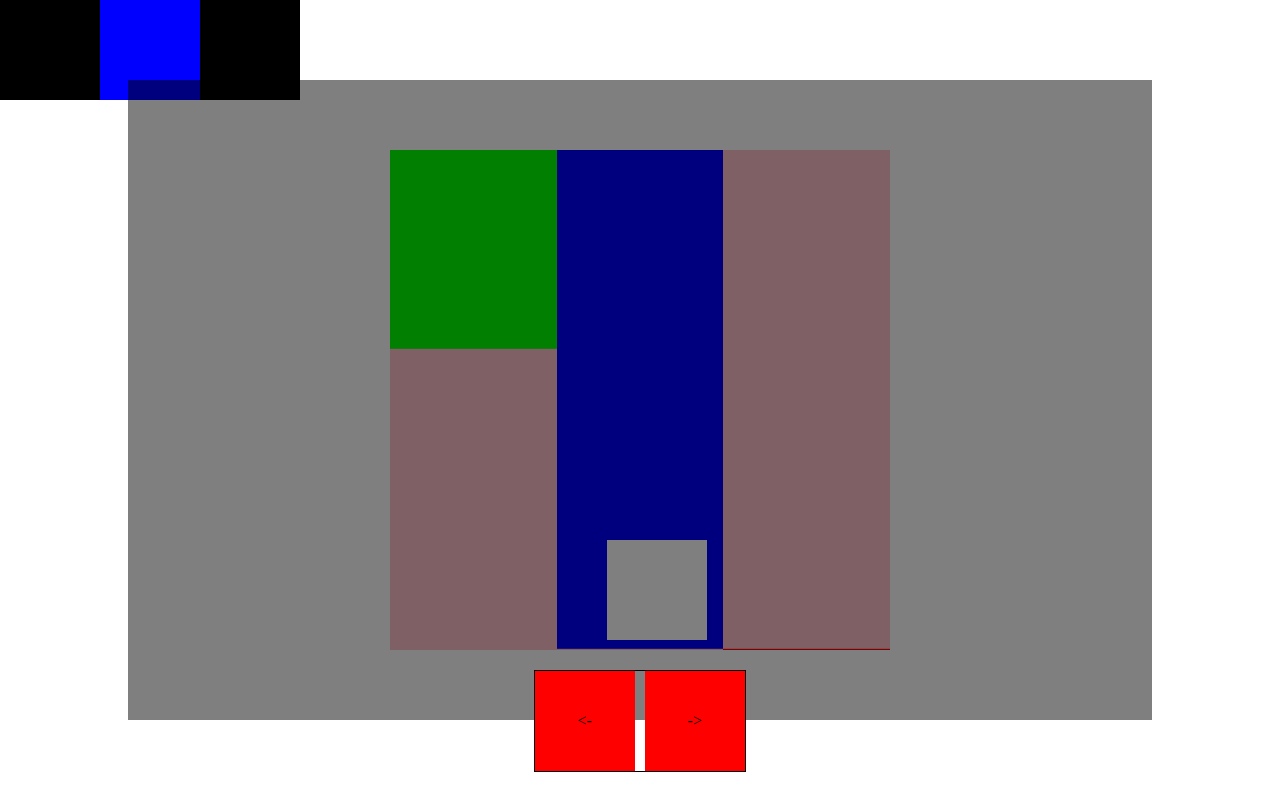
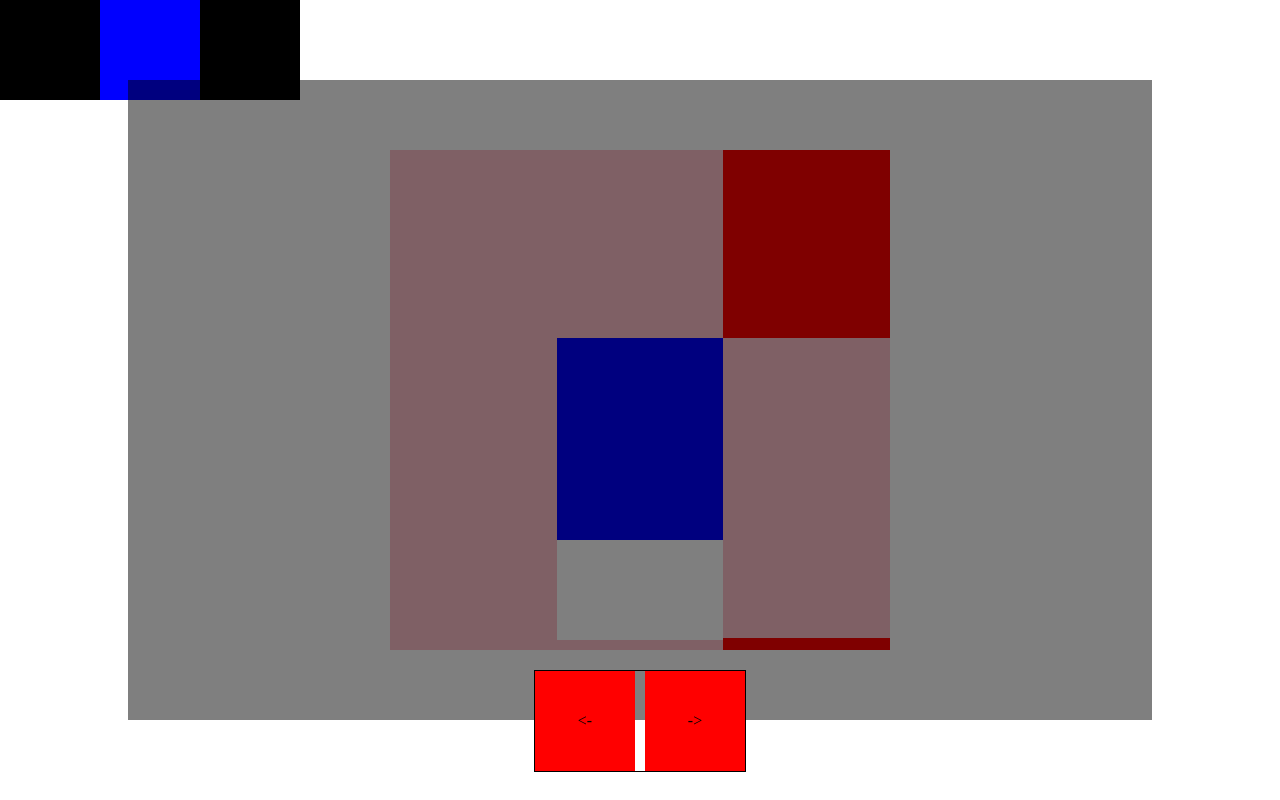
Before and after one commit to imMatheus/css-subway-surfer, a website: page index.pug in a window 1280 px wide. Drawn offline with nearby package versions, Linux system fonts and the light colour scheme; files that its build step writes are made by us from their sources.

Commit message:
renamed and added more trains

```diff
--- a/index.pug
+++ b/index.pug
@@ -19,8 +19,7 @@ html(lang="en")
         input(type="radio" name="player-move" value="r" id="move-r")
     .train-container
         .train-inner
-            //- - const trains = [ 'l', 'r', 'm', 'r', 'l'].reverse()
-            - const trains = ['l','l', 'r', 'm', 'lm', 'l', 'l','r', 'm', 'l', 'l', 'lm','r','l','l', 'r'].reverse()
+            - const trains = ['l','l', 'r', 'm', 'r', 'r','l', 'm', 'l', 'l', 'lm','r','l','l', 'r'].reverse()
               each train in trains
                 if train === 'l'
                   .train-row
@@ -39,4 +38,4 @@ html(lang="en")
                   .train-row
                     .train.middle
                     .train.right
-        .player
+        .player-wrapper
--- a/style.scss
+++ b/style.scss
@@ -5,9 +5,7 @@ $animation_time: 25s;
 $animation_delay: 0s;
 $train_height: 300px;
 $train_container_size: 500px;
-// $trains: l, r, m, r, l;
-$trains: l l r m lm l l r m l l lm r l l r;
-// $trains: l, l, r, m, lm, l, l, r, m, l, l, lm, r, l, l, r;
+$trains: l l r m r r l m l l lm r l l r;
 
 :root {
   --train-l: black;
@@ -196,7 +194,7 @@ body {
     position: relative;
 
     &:has(input:checked) {
-      background-color: green;
+      // background-color: green;
     }
 
     input {
@@ -207,17 +205,17 @@ body {
   }
 }
 
-.player {
+.player-wrapper {
   position: absolute;
   height: 100px;
-  width: 100px;
+  width: $train_container_size / 3;
   background-color: white;
   bottom: 10px;
-  transform: translate(50%, 0%);
+  transition: left 0.05s ease-out;
 }
 
 body:has(#move-l:checked) {
-  .player {
+  .player-wrapper {
     left: 0%;
   }
 
@@ -249,7 +247,7 @@ body:has(#move-l:checked) {
 }
 
 body:has(#move-m:checked) {
-  .player {
+  .player-wrapper {
     left: (math.div(1, 3) * 100%);
   }
 
@@ -279,7 +277,7 @@ body:has(#move-m:checked) {
 }
 
 body:has(#move-r:checked) {
-  .player {
+  .player-wrapper {
     left: (math.div(1, 3) * 100% * 2);
   }
 
```
Also changed, not shown: index.html, style.css, 1 other file.
